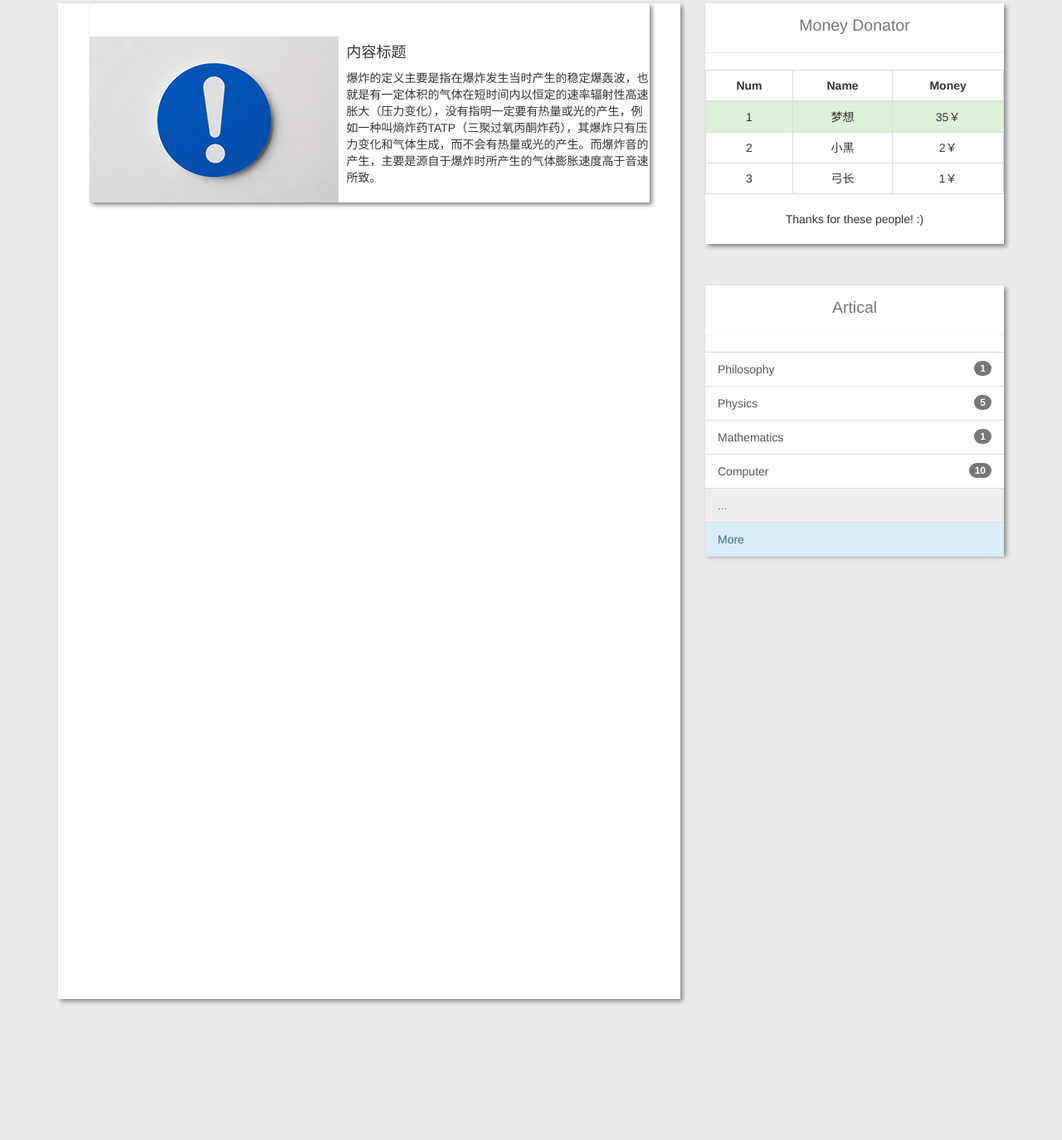
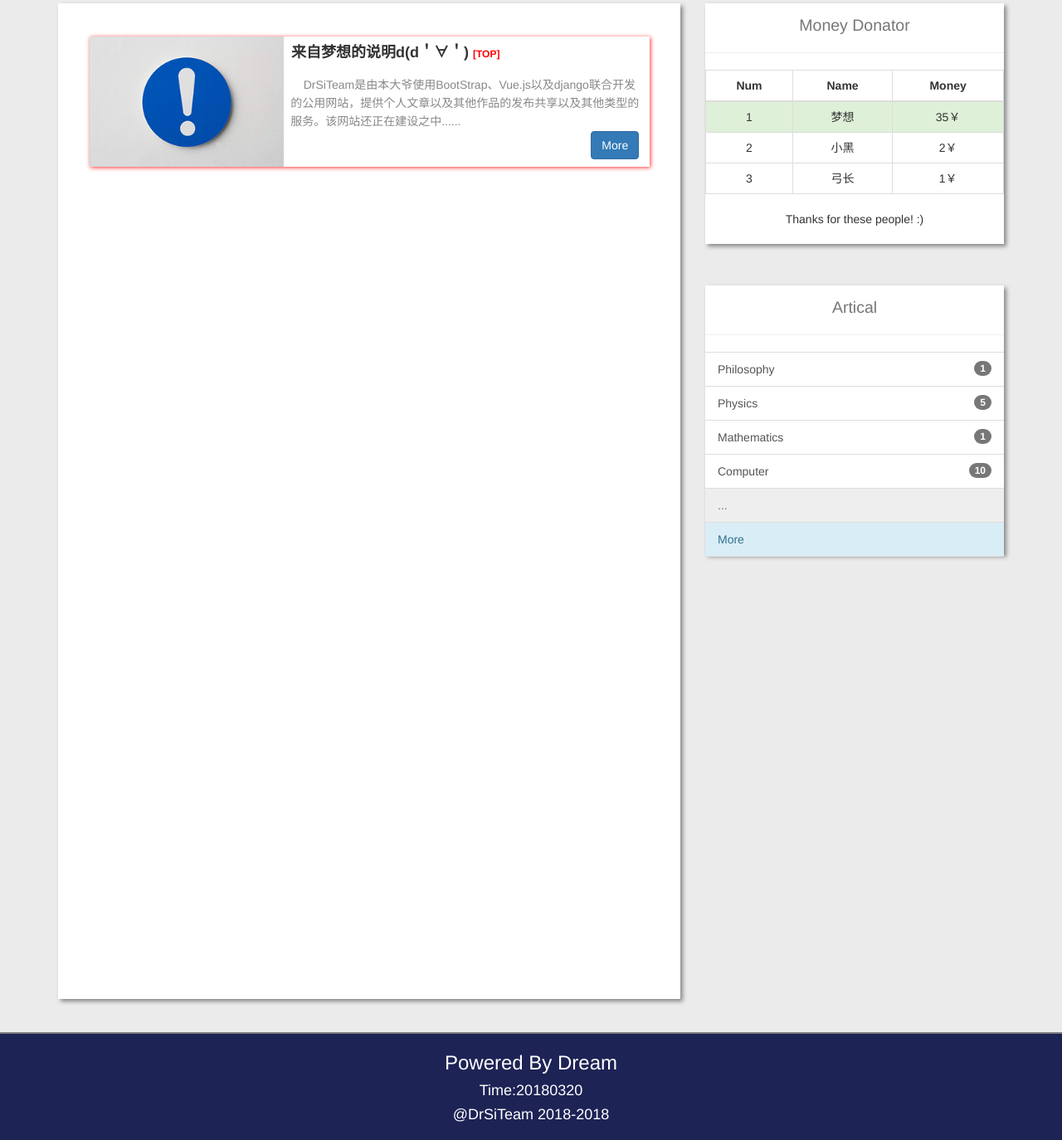
Before and after one commit to LitDreamSch/DrSiTeam, a plain HTML site: page index.html in a window 1280 px wide. Shown: the part 692-2066 px from the top of the page at 83% size. Before the commit the page ends 1936 px from the top, so only its background shows below. Drawn offline with Linux system fonts and the light colour scheme.

Commit message:
finish index

```diff
--- a/css/index_style.css
+++ b/css/index_style.css
@@ -19,6 +19,7 @@
   box-shadow: 3px 3px 5px #888888;
   height: 1200px;
   background: white;
+  padding-top: 40px;
 }
 
 .div-money{
@@ -61,12 +62,74 @@ vertical-align: middle!important;
   border-radius: 0px;
 }
 
-.media{
-  padding-top: 40px;
+
+.div-news:first-child{
+  box-shadow: 1px 1px 5px #F33;
+}
+
+.div-news{
   width: 90%;
+  height: 13.5%;
+  box-shadow: 1px 1px 5px #888888;
+}
 
-  box-shadow: 3px 3px 5px #888888;
+
+
+.div-news:hover{
+  box-shadow: none;
+  box-shadow: 1px 1px 2px #ccc;
 }
+
+
+.img-news{
+  height: 100%;
+  float: left;
+}
+
+.div-news-body{
+  float:left;
+  height: 100%;
+  /* background: green; */
+}
+
+.div-news-body h4{
+  margin-left: 2%;
+}
+
+.p-top{
+  font-size: 12px;
+  font-weight: bold;
+  color: red;
+  display: inline-block;
+
+}
+
+.p-news{
+  color:#888;
+  margin-bottom: 2px;
+}
+
+.btn-news{
+  padding-bottom: 6px;
+  display: inline-block;
+}
+
+.footer{
+  border-top: 2px gray solid;
+  background-color: #1d2355;
+  height:130px;
+  width: 100%;
+  line-height: 2px;
+}
+
+.footer h3{
+  color:#FFF;
+}
+.footer h4{
+  color:#FFF;
+}
+
+
 /*小屏幕*/
 
 
--- a/index.html
+++ b/index.html
@@ -104,24 +104,30 @@
 
     <div class="container div-section">
       <div class="row">
-        <div class="col-lg-8">
+        <div class="col-lg-8 hidden-sm hidden-xs">
           <div class="div-info">
+            <div class="div-news center-block">
+              <img src="img/p1.png" alt="p1" class="img-news">
+              <div class="div-news-body">
+                <h4><b>来自梦想的说明d(d＇∀＇)</b>  <p class="p-top">[TOP]</p></h4>
+                <p class="p-news">&nbsp;&nbsp;&nbsp;&nbsp;&nbsp;&nbsp;DrSiTeam是由本大爷使用BootStrap、Vue.js以及django联合开发</p>
+                <p class="p-news">&nbsp;&nbsp;的公用网站，提供个人文章以及其他作品的发布共享以及其他类型的</p>
+                <p class="p-news">&nbsp;&nbsp;服务。该网站还正在建设之中......</p>
+                <button type="button" class="btn btn-primary btn-news pull-right">
+                  More
+                </button>
 
-            <div class="media center-block">
-              <div class="media-left">
-                <img src="img/p1.png" alt="1" class="media-object" style:"width:70px;height:35px;">
               </div>
-              <div class="media-body">
-                <h4>内容标题</h4>
-                <p>爆炸的定义主要是指在爆炸发生当时产生的稳定爆轰波，也就是有一定体积的气体在短时间内以恒定的速率辐射性高速胀大（压力变化），没有指明一定要有热量或光的产生，例如一种叫熵炸药TATP（三聚过氧丙酮炸药），其爆炸只有压力变化和气体生成，而不会有热量或光的产生。而爆炸音的产生，主要是源自于爆炸时所产生的气体膨胀速度高于音速所致。</p>
-              </div>
+
             </div>
+
+
 
           </div>
 
 
         </div>
-        <div class="col-lg-4 hidden-xs hidden-sm">
+        <div class="col-lg-4 ">
           <div class="div-money">
             <h3 class="text-center" style="margin-top:0px;padding-top:6px;font-size:30px;"><small>Money Donator</small></h3>
             <hr>
@@ -184,6 +190,13 @@
     <br>
 
 
+    <div class="container footer">
+      <br>
+        <h3 class="text-center">Powered By Dream</h3>
+        <h4 class="text-center">Time:20180320</h4>
+        <h4 class="text-center">@DrSiTeam 2018-2018</h4>
+    </div>
+
     <!-- jQuery (necessary for Bootstrap's JavaScript plugins) -->
     <script src="js/jquery.min.js" charset="utf-8"></script>
     <script src="js/bootstrap.js" charset="utf-8"></script>
```
Also changed, not shown: img/footer.png (added).
